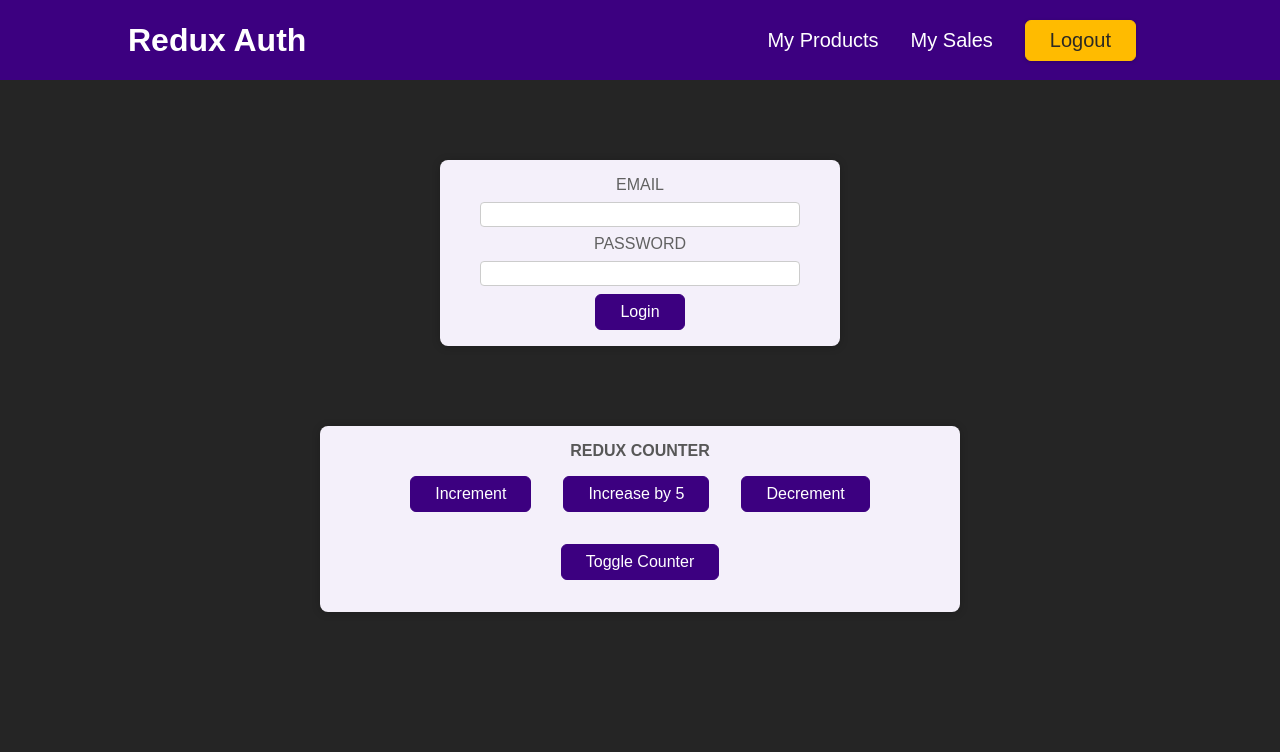
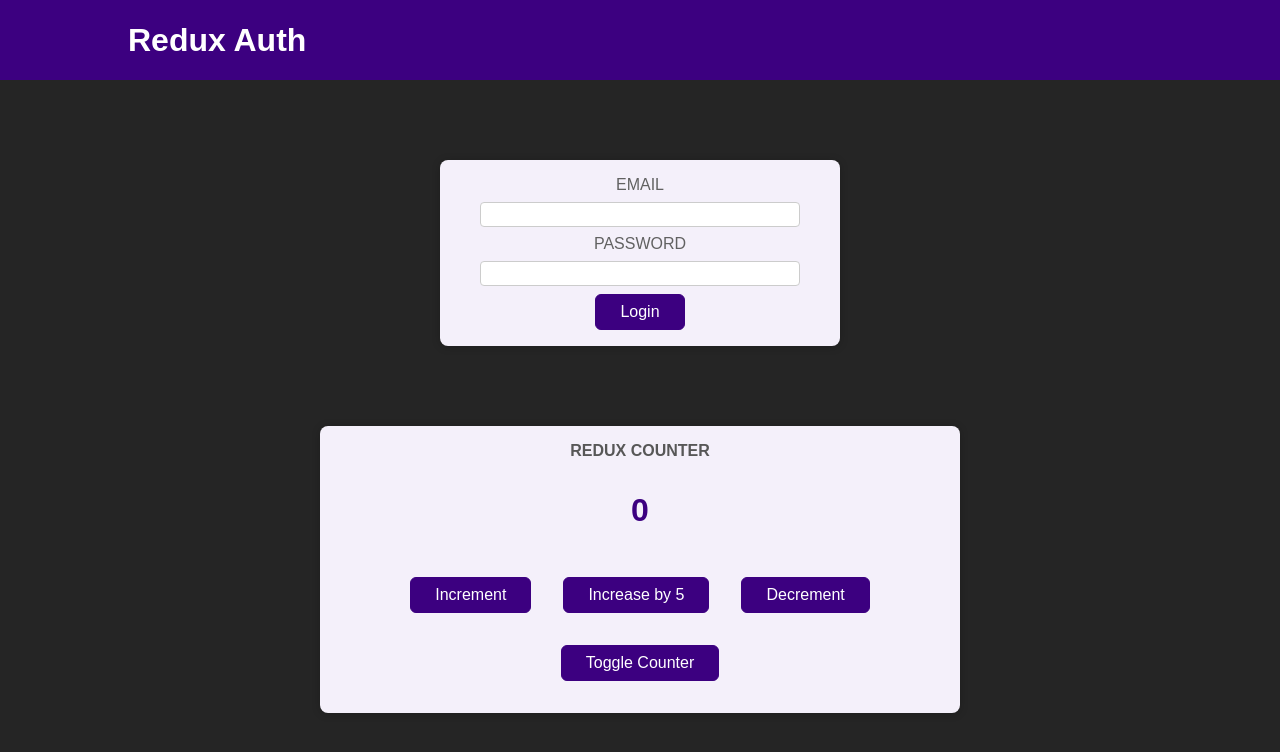
Before and after one commit to fermercadal/react-redux-basics, a React (Create React App) app: page / in a window 1280 px wide. Shown: the top 752 px of the page. Built offline with nearby package versions, Linux system fonts and the light colour scheme.

Commit message:
Render conditionally

```diff
--- a/src/App.js
+++ b/src/App.js
@@ -1,14 +1,18 @@
 import { Fragment } from "react";
+import { useSelector } from "react-redux";
 
 import Auth from "./components/Auth";
 import Counter from "./components/Counter";
 import Header from "./components/Header";
+import UserProfile from "./components/UserProfile";
 
 function App() {
+  const isAuth = useSelector(state => state.auth.isAuthenticated);
   return (
     <Fragment>
       <Header />
-      <Auth />
+      {!isAuth && <Auth />}
+      {isAuth && <UserProfile />}
       <Counter />
     </Fragment>
   );
--- a/src/components/Counter.js
+++ b/src/components/Counter.js
@@ -6,8 +6,8 @@
 
 const Counter = () => {
   const dispatch = useDispatch();
-  const counter = useSelector((state) => state.counter);
-  const show = useSelector((state) => state.showCounter);
+  const counter = useSelector((state) => state.counter.counter);
+  const show = useSelector((state) => state.counter.showCounter);
 
   const incrementHandler = () => {
     dispatch(counterActions.increment());
--- a/src/components/Header.js
+++ b/src/components/Header.js
@@ -1,22 +1,27 @@
-import classes from './Header.module.css';
+import { useSelector } from "react-redux";
+
+import classes from "./Header.module.css";
 
 const Header = () => {
+  const isAuth = useSelector((state) => state.auth.isAuthenticated);
   return (
     <header className={classes.header}>
       <h1>Redux Auth</h1>
+      {isAuth && (
         <nav>
           <ul>
             <li>
-            <a href='/'>My Products</a>
+              <a href="/">My Products</a>
             </li>
             <li>
-            <a href='/'>My Sales</a>
+              <a href="/">My Sales</a>
             </li>
             <li>
               <button>Logout</button>
             </li>
           </ul>
         </nav>
+      )}
     </header>
   );
 };
```
Lines whose indentation alone changed are shown as unchanged.
